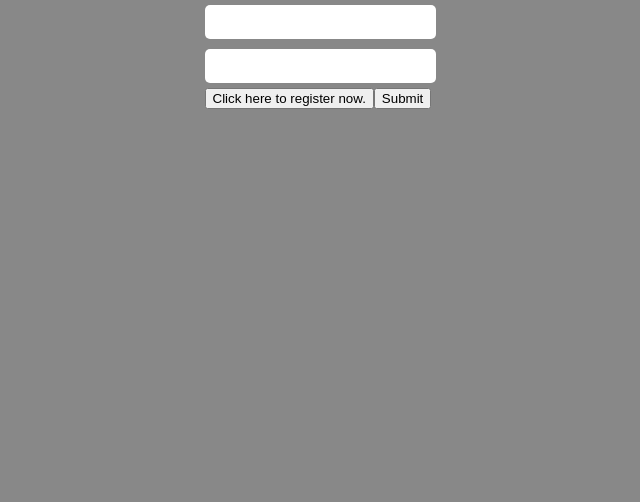
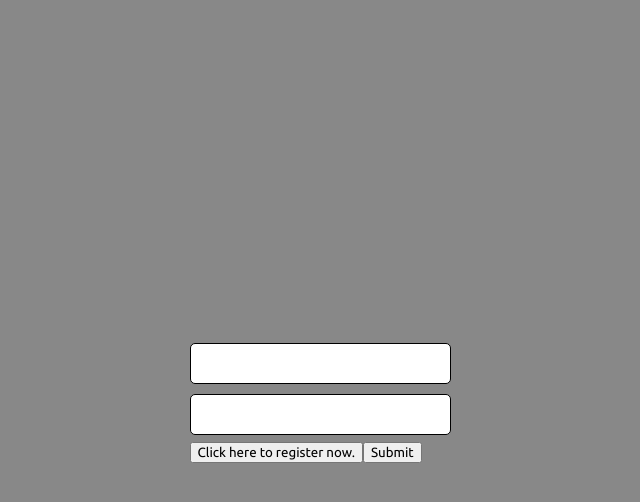
Before and after one commit to j-toscani/balls-out, a Vue app: page / in a window 1280 px wide. Shown: the top 502 px of the page, without its empty margins (320-960 px from the left). Built offline with nearby package versions, Linux system fonts and the light colour scheme.

Commit message:
add oneline input component and boilerplate styling

```diff
--- a/public/index.html
+++ b/public/index.html
@@ -1,17 +1,22 @@
 <!DOCTYPE html>
 <html lang="en">
   <head>
-    <meta charset="utf-8">
-    <meta http-equiv="X-UA-Compatible" content="IE=edge">
-    <meta name="viewport" content="width=device-width,initial-scale=1.0">
-    <link rel="icon" href="<%= BASE_URL %>favicon.ico">
+    <meta charset="utf-8" />
+    <meta http-equiv="X-UA-Compatible" content="IE=edge" />
+    <meta name="viewport" content="width=device-width,initial-scale=1.0" />
+    <link rel="icon" href="<%= BASE_URL %>favicon.ico" />
+    <link rel="stylesheet" href="main.css" />
     <title><%= htmlWebpackPlugin.options.title %></title>
   </head>
   <body>
     <noscript>
-      <strong>We're sorry but <%= htmlWebpackPlugin.options.title %> doesn't work properly without JavaScript enabled. Please enable it to continue.</strong>
+      <strong
+        >We're sorry but <%= htmlWebpackPlugin.options.title %> doesn't work
+        properly without JavaScript enabled. Please enable it to
+        continue.</strong
+      >
     </noscript>
-    <div id="app"></div>
+    <div id="app" style="height: 100%"></div>
     <!-- built files will be auto injected -->
   </body>
 </html>
--- /dev/null
+++ b/public/main.css
@@ -0,0 +1,111 @@
+@import url('https://fonts.googleapis.com/css2?family=Ubuntu:ital,wght@0,300;0,400;0,500;0,700;1,300;1,400;1,500;1,700&display=swap');
+
+html {
+    box-sizing: border-box;
+
+    font-family: 'Ubuntu', sans-serif;
+    font-size: 16px;
+    font-size: clamp(14px, 1.5vw, 18px);
+}
+
+button {
+    font-family: 'Ubuntu', sans-serif;
+}
+
+*,
+*:before,
+*:after {
+    box-sizing: inherit;
+}
+
+body {
+    margin: 0;
+}
+
+h1 {
+    font-size: 2.448rem;
+}
+h2 {
+    font-size: 2.074rem;
+}
+h3 {
+    font-size: 1.728rem;
+}
+h4 {
+    font-size: 1.44rem;
+}
+h5 {
+    font-size: 1.2rem;
+}
+small {
+    font-size: 0.75rem;
+}
+
+h1,
+h2,
+h3,
+h4,
+h5,
+small {
+    font-weight: 400;
+}
+
+.flex-grid__container-row {
+    --flex-grid-columns: 12;
+
+    padding: 4%;
+    display: flex;
+    flex-flow: row wrap;
+}
+
+[class*='flex-grid__item'] {
+    --flex-item-initialbasis: calc(
+        var(--flex-item-width) / var(--flex-grid-columns) * 100%
+    );
+    --flex-item-gap: calc(
+        (var(--flex-grid-columns) - var(--flex-item-width)) * 0.5%
+    );
+    margin: 0 calc(var(--flex-item-gap) / 2);
+    flex: 0 0 calc(var(--flex-item-initialbasis) - var(--flex-item-gap));
+}
+
+:root {
+    /* COLORS */
+    --text: 0, 0, 0;
+    --text-inverted: 255, 255, 255;
+
+    /* Base Colors */
+    --primary-100: 1, 3, 38;
+    --primary-200: 13, 40, 64;
+    --primary-300: 217, 103, 4;
+    --primary-400: 242, 131, 34;
+    --primary-500: 242, 242, 242;
+
+    /* Gray Shades */
+    --neutral-100: var(--text-inverted);
+    --neutral-200: 245, 245, 245;
+    --neutral-300: 225, 225, 225;
+    --neutral-400: 115, 117, 129;
+    --neutral-500: var(--text);
+
+    /* Status Colors */
+    --success-100: 82, 158, 102;
+    --success-200: 54, 123, 72;
+    --success-300: 39, 103, 56;
+
+    --error-100: 208, 69, 76;
+    --error-200: 181, 66, 72;
+    --error-300: 149, 53, 58;
+
+    --warning-100: 225, 197, 66;
+    --warning-200: 202, 178, 63;
+    --warning-300: 180, 158, 53;
+
+    /* Transition Timings */
+    --timing-1: 0.1s;
+    --timing-2: 0.2s;
+    --timing-3: 0.3s;
+    --timing-4: 0.5s;
+    --timing-5: 0.75s;
+    --timing-6: 0.1s;
+}
--- a/src/App.vue
+++ b/src/App.vue
@@ -12,6 +12,8 @@
 html {
   height: 100vh;
   width: 100%;
+
+  font-size: clamp(12px, 2.5vw, 18px);
   box-sizing: border-box;
 }
 
@@ -19,7 +21,30 @@ body {
   height: 100%;
   width: 100%;
   margin: 0;
-
   background: #888;
 }
+
+.content__container {
+  margin: 0 clamp(0px, 4vw, 120px);
+}
+
+/* GRID SYSTEM */
+.flex-grid__container-row {
+  --flex-grid-columns: 12;
+
+  padding: 4%;
+  display: flex;
+  flex-flow: row wrap;
+}
+
+[class*="flex-grid__item"] {
+  --flex-item-initialbasis: calc(
+    var(--flex-item-width) / var(--flex-grid-columns) * 100%
+  );
+  --flex-item-gap: calc(
+    (var(--flex-grid-columns) - var(--flex-item-width)) * 0.5%
+  );
+  margin: 0 calc(var(--flex-item-gap) / 2);
+  flex: 0 0 calc(var(--flex-item-initialbasis) - var(--flex-item-gap));
+}
 </style>
```
